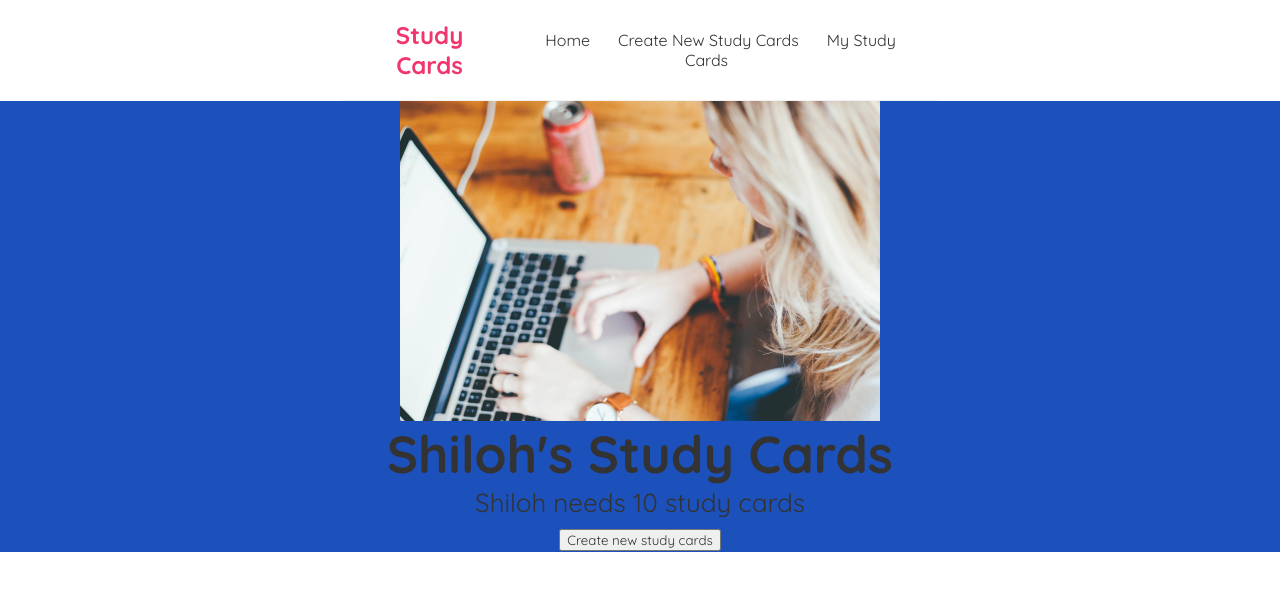
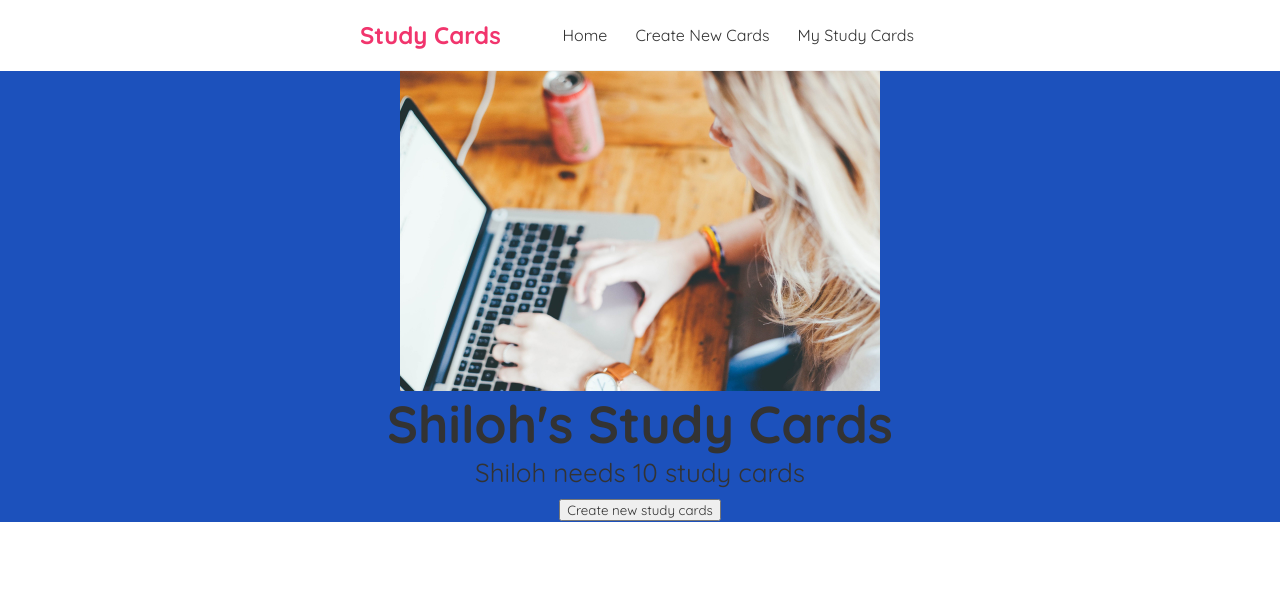
Before and after one commit to EvaGraceSmith/studyCards, a React (Create React App) app: page / in a window 1280 px wide. Shown: the top 590 px of the page. Built offline with nearby package versions, Linux system fonts and the light colour scheme.

Commit message:
updated navbar

```diff
--- a/src/components/Navbar.js
+++ b/src/components/Navbar.js
@@ -6,7 +6,7 @@ const Navbar = () => {
             <h1>Study Cards</h1>
             <div className="links">
                 <NavLink className='link' to='/'>Home</NavLink>
-                <NavLink className='link' to='/createnewstudycards'>Create New Study Cards</NavLink>
+                <NavLink className='link' to='/createnewstudycards'>Create New Cards</NavLink>
                 <NavLink className='link' to='/mystudycards'>My Study Cards</NavLink>
                 {/* <a href="/">Home</a>
                 <a href="/New Card" >New Card</a> */}
```
